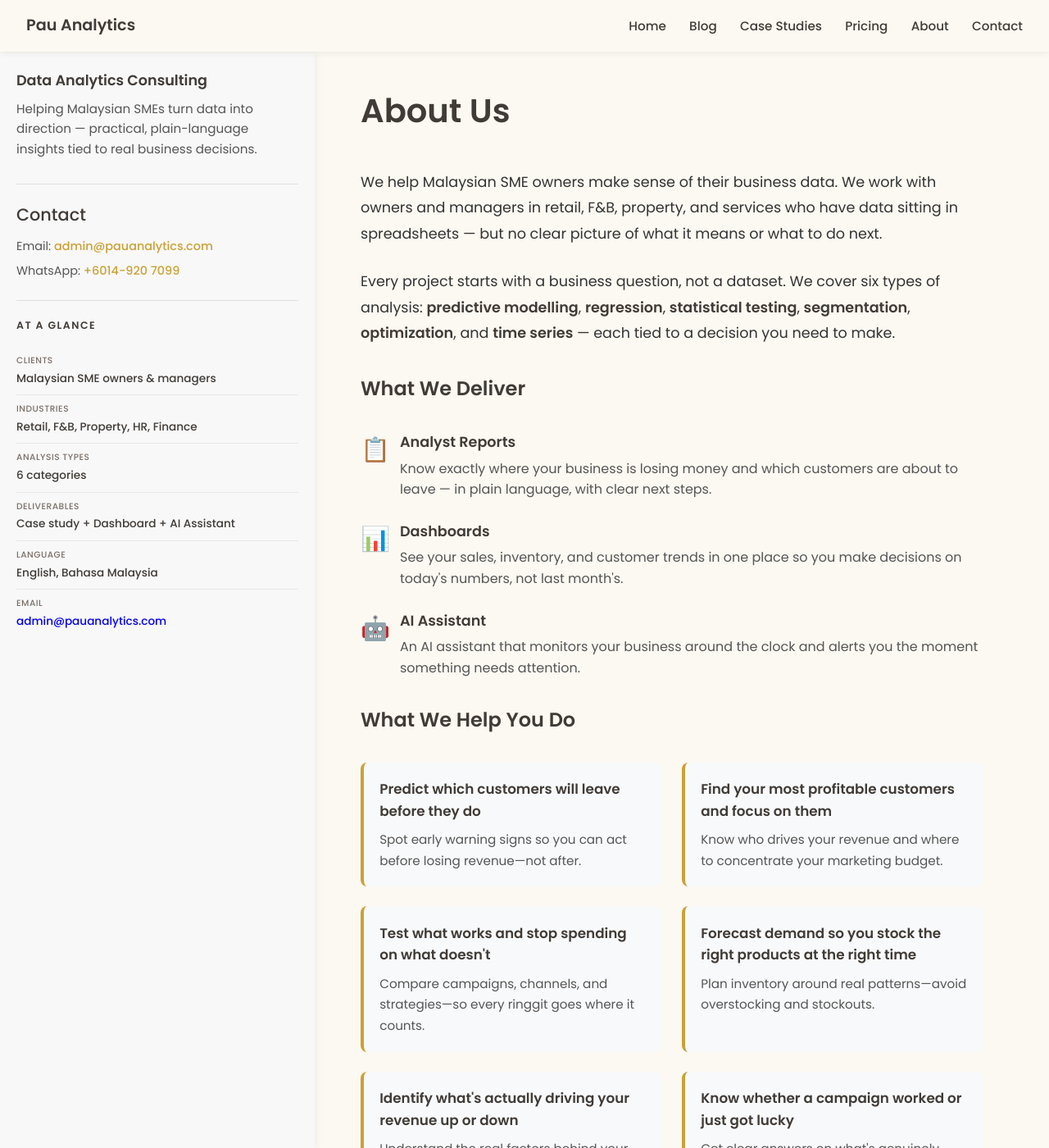
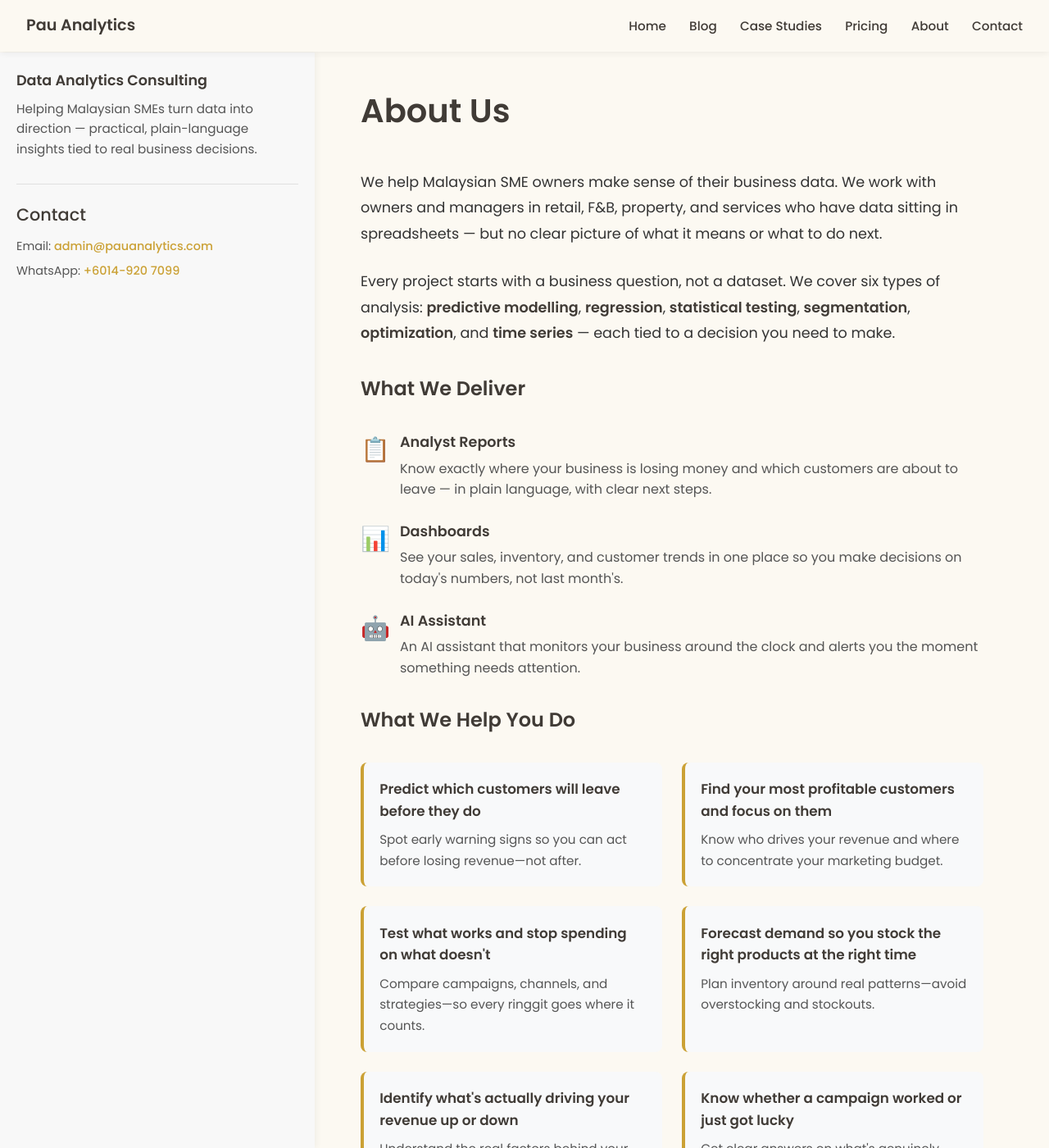
Before and after one commit to lyven81/pinnacles-learning-website, a Jekyll site: the page about.html, which Jekyll copies as it is, in a window 1280 px wide and 1400 px high. Shown: the whole window at 82% size. Built offline with Jekyll 4.4.1, drawn with Linux system fonts in a browser that asks for light colours.

Commit message:
Remove At a Glance section + improve mobile layout
- Remove At a Glance fact card (HTML + CSS)
- Remove unused .problem-list, .benefits-list, .example CSS
- Mobile: hide left sidebar, right column fills full width
- Add 480px breakpoint for small phones
- Fix navbar wrapping on mobile

Co-Authored-By: Claude Sonnet 4.6 <noreply@anthropic.com>

```diff
--- a/about.html
+++ b/about.html
@@ -158,44 +158,6 @@
         .contact a { color: #CBA135; font-weight: 500; }
         .contact a:hover { text-decoration: underline; }
 
-        /* ── At a Glance fact card ── */
-        .fact-card {
-            margin-top: 24px;
-            padding-top: 20px;
-            border-top: 1px solid #e0e0e0;
-        }
-
-        .fact-card h2 {
-            font-size: 0.78rem;
-            font-weight: 600;
-            color: #403B36;
-            text-transform: uppercase;
-            letter-spacing: 1.5px;
-            margin-bottom: 1rem;
-        }
-
-        .fact-list { list-style: none; padding: 0; margin: 0; }
-
-        .fact-list li {
-            display: flex;
-            flex-direction: column;
-            padding: 0.55rem 0;
-            border-bottom: 1px solid #e8e8e8;
-            font-size: 0.85em;
-        }
-
-        .fact-list li:last-child { border-bottom: none; }
-
-        .fact-label {
-            color: #7a6f68;
-            font-weight: 500;
-            font-size: 0.78em;
-            text-transform: uppercase;
-            letter-spacing: 0.5px;
-            margin-bottom: 2px;
-        }
-
-        .fact-value { color: #403B36; font-weight: 500; }
 
         /* ── About sections ── */
         .about-section { margin-bottom: 2em; }
@@ -240,12 +202,6 @@
             margin-bottom: 0.3em;
         }
 
-        .deliverables-list .example {
-            color: #666;
-            font-size: 0.95em;
-            font-style: italic;
-        }
-
         /* ── Expertise grid ── */
         .expertise-grid {
             display: grid;
@@ -271,46 +227,6 @@
 
         .expertise-item .description { color: #555; font-size: 0.95em; line-height: 1.6; }
 
-        /* ── Problem list ── */
-        .problem-list { list-style: none; padding: 0; margin: 1.5em 0; }
-
-        .problem-list li {
-            padding-left: 1.5em;
-            position: relative;
-            margin-bottom: 0.8em;
-            color: #333;
-            font-size: 1.05em;
-        }
-
-        .problem-list li:before {
-            content: "•";
-            position: absolute;
-            left: 0;
-            color: #CBA135;
-            font-weight: bold;
-            font-size: 1.2em;
-        }
-
-        /* ── Benefits list ── */
-        .benefits-list { list-style: none; padding: 0; margin: 1.5em 0; }
-
-        .benefits-list li {
-            padding-left: 1.5em;
-            position: relative;
-            margin-bottom: 0.8em;
-            color: #333;
-            font-size: 1.05em;
-        }
-
-        .benefits-list li:before {
-            content: "✓";
-            position: absolute;
-            left: 0;
-            color: #4CAF50;
-            font-weight: bold;
-            font-size: 1.2em;
-        }
-
         /* ── Footer ── */
         footer {
             text-align: center;
@@ -325,35 +241,50 @@
 
         /* ── Responsive ── */
         @media (max-width: 768px) {
-            .navbar { flex-direction: column; align-items: flex-start; }
-            .navbar nav { margin-top: 0.5rem; }
-            .navbar nav a { margin-left: 0; margin-right: 1rem; }
+            .navbar {
+                flex-direction: column;
+                align-items: flex-start;
+                padding: 0.75rem 1rem;
+            }
+            .navbar nav {
+                margin-top: 0.4rem;
+                display: flex;
+                flex-wrap: wrap;
+                gap: 0.3rem 0;
+            }
+            .navbar nav a {
+                margin-left: 0;
+                margin-right: 1rem;
+                font-size: 0.85rem;
+            }
 
-.container { flex-direction: column; }
+            .container { flex-direction: column; }
 
             .left-column {
-                position: static;
-                width: 100%;
-                height: auto;
-                box-shadow: none;
-                top: auto;
+                display: none;
             }
 
             .right-column {
                 margin-left: 0;
                 width: 100%;
-                padding: 20px;
+                padding: 24px 16px;
             }
 
             footer { margin-left: 0; }
 
-            .right-column h1 { font-size: 2rem; }
+            .right-column h1 { font-size: 1.8rem; }
             .right-column p { font-size: 1em; }
 
             .expertise-grid { grid-template-columns: 1fr; gap: 1em; }
 
             .deliverables-list li { padding-left: 2.5em; }
             .deliverables-list .icon { font-size: 1.5em; }
+        }
+
+        @media (max-width: 480px) {
+            .navbar nav a { font-size: 0.8rem; margin-right: 0.75rem; }
+            .right-column h1 { font-size: 1.5rem; }
+            .expertise-grid { gap: 0.75em; }
         }
     </style>
 </head>
@@ -392,36 +323,6 @@
                 </ul>
             </section>
 
-            <!-- At a Glance -->
-            <section class="fact-card">
-                <h2>At a Glance</h2>
-                <ul class="fact-list">
-                    <li>
-                        <span class="fact-label">Clients</span>
-                        <span class="fact-value">Malaysian SME owners &amp; managers</span>
-                    </li>
-                    <li>
-                        <span class="fact-label">Industries</span>
-                        <span class="fact-value">Retail, F&amp;B, Property, HR, Finance</span>
-                    </li>
-                    <li>
-                        <span class="fact-label">Analysis types</span>
-                        <span class="fact-value">6 categories</span>
-                    </li>
-                    <li>
-                        <span class="fact-label">Deliverables</span>
-                        <span class="fact-value">Case study + Dashboard + AI Assistant</span>
-                    </li>
-                    <li>
-                        <span class="fact-label">Language</span>
-                        <span class="fact-value">English, Bahasa Malaysia</span>
-                    </li>
-                    <li>
-                        <span class="fact-label">Email</span>
-                        <span class="fact-value"><a href="mailto:admin@pauanalytics.com">admin@pauanalytics.com</a></span>
-                    </li>
-                </ul>
-            </section>
         </aside>
 
         <!-- Right Column -->
```
